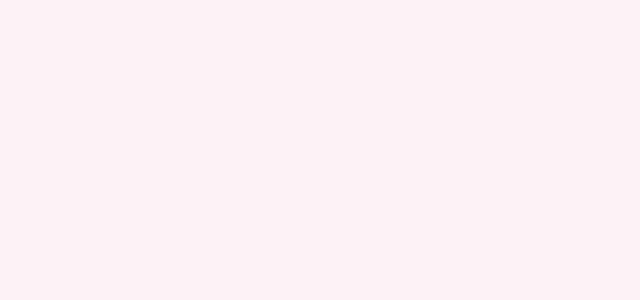
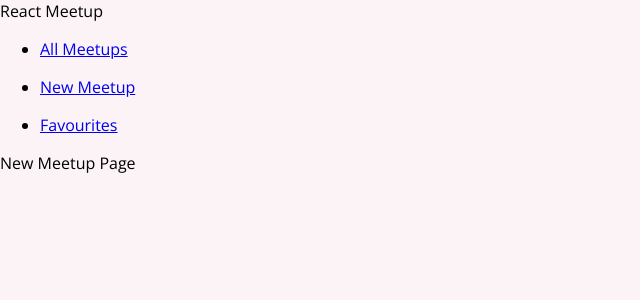
Before and after one commit to ritesh-jadhav/React-Meetup-App, a React (Create React App) app: page /new-meetup in a window 1280 px wide. Shown: the top 300 px of the page, without its empty margins (0-640 px from the left). Built offline with nearby package versions, Linux system fonts and the light colour scheme.

Commit message:
adding navs and routings

```diff
--- a/package.json
+++ b/package.json
@@ -8,6 +8,7 @@
     "@testing-library/user-event": "^12.7.2",
     "react": "^17.0.1",
     "react-dom": "^17.0.1",
+    "react-router-dom": "^5.2.0",
     "react-scripts": "4.0.3",
     "web-vitals": "^1.1.0"
   },
--- a/src/App.js
+++ b/src/App.js
@@ -1,5 +1,24 @@
+import { Route,Switch } from "react-router-dom";
+import MainNavigation from "./components/Layout/MainNavigation";
+import AllMeetupsPage from "./pages/AllMeetups";
+import FavouritesPage from "./pages/Favourites";
+import NewMeetupPage from "./pages/NewMeetup";
+
 function App() {
-  return <div></div>;
+  return <div>
+    <MainNavigation/>
+    <Switch>
+    <Route path="/" exact>
+      <AllMeetupsPage/>
+    </Route>
+    <Route path="/new-meetup">
+      <NewMeetupPage/>
+    </Route>
+    <Route path="/favourites">
+      <FavouritesPage/>
+    </Route>
+    </Switch>
+  </div>;
 }
 
 export default App;
--- /dev/null
+++ b/src/components/Layout/MainNavigation.js
@@ -0,0 +1,31 @@
+import {React} from "react";
+import { Link } from "react-router-dom";
+import { classes } from "./MainNavigation.module.css";
+
+const MainNavigation = (props) => {
+  return (
+    <header>
+      <div>React Meetup</div>
+      <nav>
+        <ul>
+          <li>
+            <Link to="/">All Meetups</Link>
+          </li>
+        </ul>
+        <ul>
+          <li>
+            <Link to="/new-meetup">New Meetup</Link>
+          </li>
+        </ul>
+        <ul>
+          <li>
+            <Link to="/favourites">Favourites</Link>
+          </li>
+        </ul>
+      </nav>
+    </header>
+
+  );
+};
+
+export default MainNavigation;
--- /dev/null
+++ b/src/components/Layout/MainNavigation.module.css
@@ -0,0 +1,47 @@
+.header {
+    width: 100%;
+    height: 5rem;
+    display: flex;
+    align-items: center;
+    justify-content: space-between;
+    background-color: #77002e;
+    padding: 0 10%;
+  }
+
+  .logo {
+    font-size: 2rem;
+    color: white;
+    font-weight: bold;
+  }
+
+  .header ul {
+    list-style: none;
+    margin: 0;
+    padding: 0;
+    display: flex;
+    align-items: baseline;
+  }
+
+  .header li {
+    margin-left: 3rem;
+  }
+
+  .header a {
+    text-decoration: none;
+    font-size: 1.5rem;
+    color: #fcb8d2;
+  }
+
+  .header a:hover,
+  .header a:active,
+  .header a.active {
+    color: white;
+  }
+
+  .badge {
+    background-color: #cc2062;
+    color: white;
+    border-radius: 12px;
+    padding: 0 1rem;
+    margin-left: 0.5rem;
+  }
--- a/src/index.js
+++ b/src/index.js
@@ -1,7 +1,12 @@
-import React from 'react';
-import ReactDOM from 'react-dom';
+import React from "react";
+import ReactDOM from "react-dom";
+import { BrowserRouter } from "react-router-dom";
+import "./index.css";
+import App from "./App";
 
-import './index.css';
-import App from './App';
-
-ReactDOM.render(<App />, document.getElementById('root'));
+ReactDOM.render(
+  <BrowserRouter>
+    <App />
+  </BrowserRouter>,
+  document.getElementById("root")
+);
--- /dev/null
+++ b/src/pages/AllMeetups.js
@@ -0,0 +1,4 @@
+const AllMeetupsPage = () =>   {
+    return <div>All Meetups</div>
+}
+export default AllMeetupsPage;
--- /dev/null
+++ b/src/pages/Favourites.js
@@ -0,0 +1,4 @@
+const FavouritesPage = () =>   {
+    return <div>Favourites Page</div>
+}
+export default FavouritesPage;
--- /dev/null
+++ b/src/pages/NewMeetup.js
@@ -0,0 +1,4 @@
+const NewMeetupPage = () =>   {
+    return <div>New Meetup Page</div>
+}
+export default NewMeetupPage;
```
Also changed, not shown: 1 other file (tests, documents, lock files or other folders).
